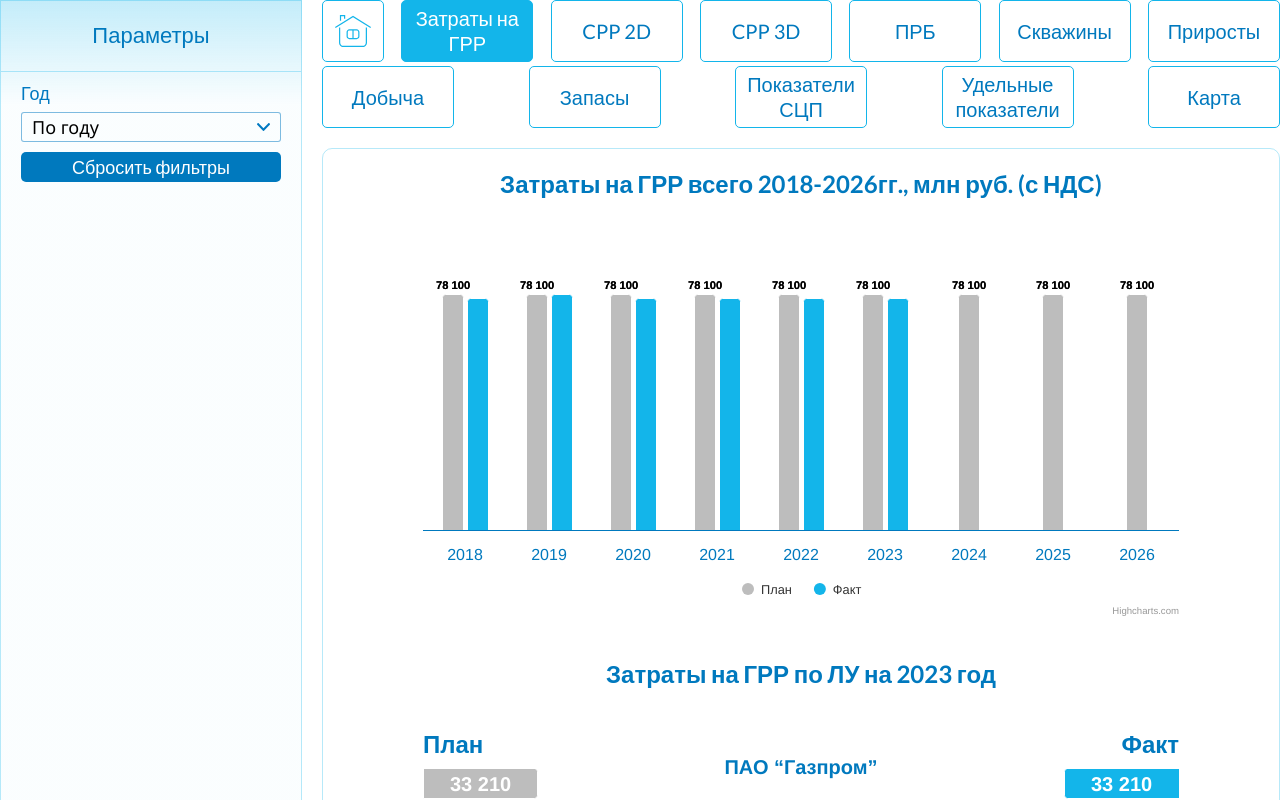
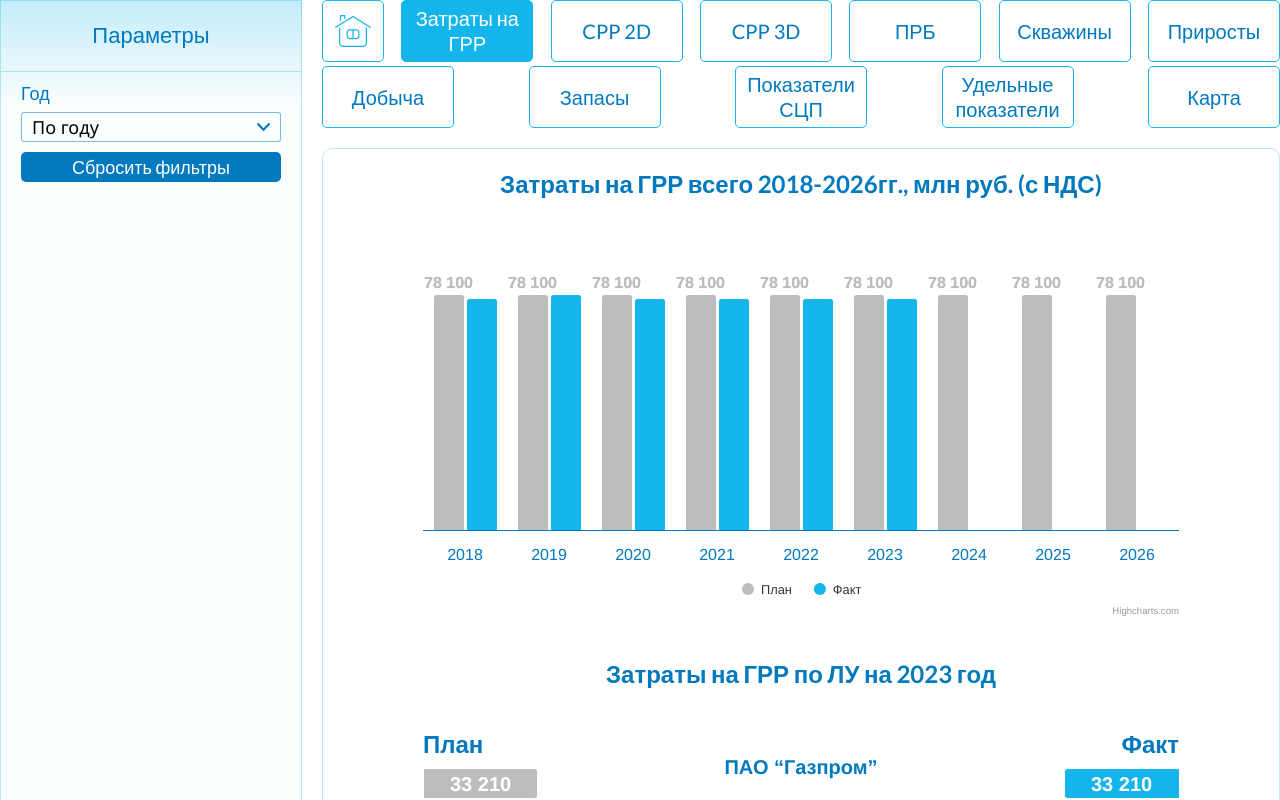
Before and after one commit to 381706-1KolesovaChristina/highcharts, a React (Create React App) app in the folder app/: page / in a window 1280 px wide. Shown: the top 800 px of the page. Built offline with nearby package versions, Linux system fonts and the light colour scheme.

Commit message:
Update chartOne.jsx

```diff
--- a/app/src/components/charts/chartOne.jsx
+++ b/app/src/components/charts/chartOne.jsx
@@ -17,7 +17,8 @@ const options = {
         labels: {
             style: {
                 color: 'rgba(0, 121, 190, 1)',
-                fontSize: '16px'
+                fontSize: '16px',
+                fontWeight: 'semyBold'
             }
         }
     },
@@ -30,49 +31,44 @@ const options = {
                 enabled: true,
                 inside: false,
                 style: {
-                    // color: '#BDBDBD',
+                    fontSize: '16px',
                     textOutline: "0px"//белая обводка лейблов
                 }
-            }
+            },
+            // pointWidth: 55,
+            // categoryPercentage: 1.0,
+            // barPercentage: 0.5,
+            groupPadding: 0.1, //*расстояние между категориями столбцов
+            pointPadding: 0.05 //*расстояние между столбцами внутри категории
+
+            // categoryPercentage: 1
             // maxPointWidth: 55
-        }//, {
-        //     dataLabels: {
-        //         enabled: true,
-        //         // color: '#BDBDBD',
-        //         style: {
-        //             textOutline: "0px"//белая обводка лейблов
-        //         }
-        //     },
-        //     // maxPointWidth: 55
-        // },]
+        }
     },
     series: [
         {
             name: 'План',
             data: [78100, 78100, 78100, 78100, 78100, 78100, 78100, 78100, 78100],
             color: '#BDBDBD',
-            centerInCategory: true,
-            // dataLabels: {
-            //     style: {
-            //         enabled: true,
-            //         color: '#BDBDBD',
-
-            //         textOutline: "0px"//белая обводка лейблов
-            //     }
-            // },
+            // centerInCategory: true,
+            dataLabels: {
+                style: {
+                    color: '#BDBDBD',
+                },
+                // categoryPercentage: 1,
+            },
         },
         {
             name: 'Факт',
             data: [76900, 78100, 76900, 76900, 76900, 76900],
             color: '#13B5EA',
-            centerInCategory: true,
-            // dataLabels: {
-            //     enabled: true,
-            //     color: '#13B5EA',
-            //     style: {
-            //         textOutline: "0px"//белая обводка лейблов
-            //     }
-            // },
+            // centerInCategory: true,
+            dataLabels: {
+                style: {
+                    color: '#13B5EA',
+                },
+                // categoryPercentage: 1,
+            },
         }
     ],
 
```
